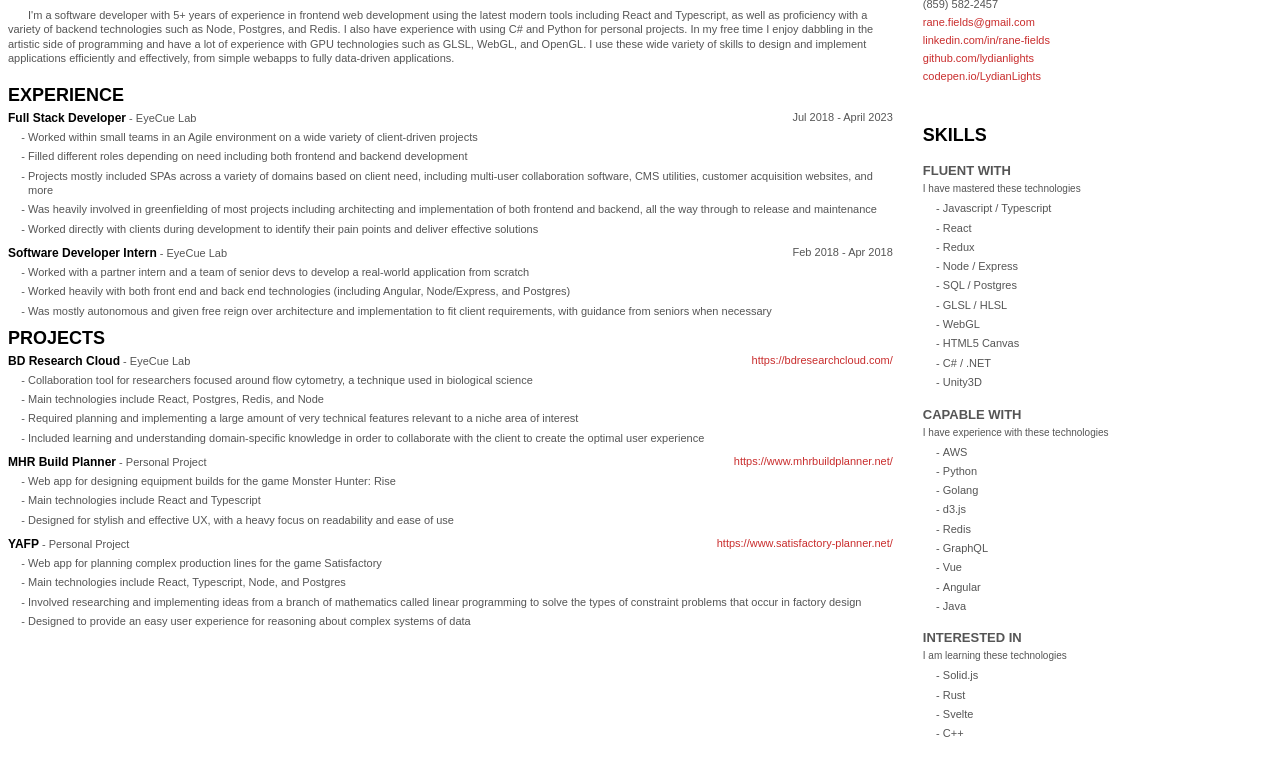
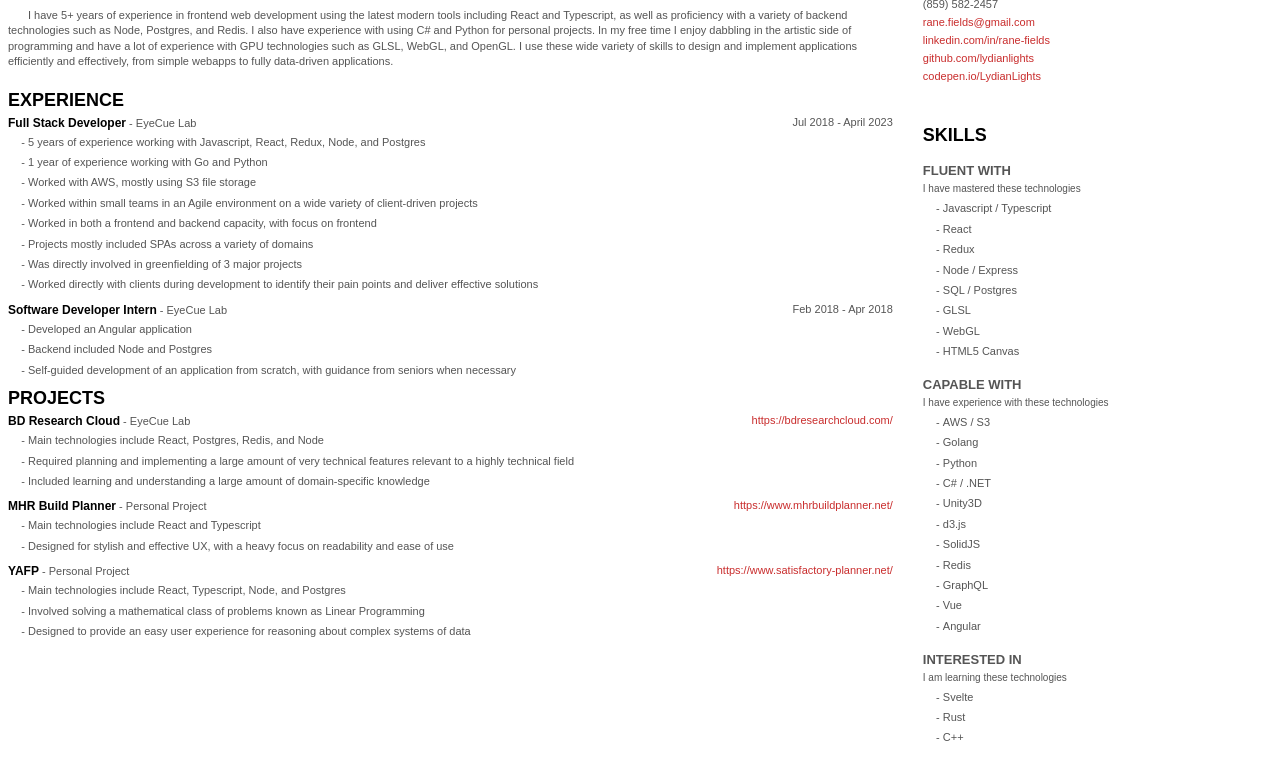
Before and after one commit to lydianlights/resume, a plain HTML site: page index.html in a window 1280 px wide. Shown: the part 97-861 px from the top of the page. Drawn offline with Linux system fonts and the light colour scheme.

Commit message:
up to date

```diff
--- a/index.html
+++ b/index.html
@@ -18,7 +18,7 @@
             <div class="section" id="bio-section">
                 <!-- <h3 class="section-title">Bio</h3> -->
                 <p>
-                    I'm a software developer with 5+ years of experience in frontend web development using the latest
+                    I have 5+ years of experience in frontend web development using the latest
                     modern tools including React and Typescript, as well as proficiency with a variety of backend
                     technologies such as Node, Postgres, and Redis. I also have experience with using C# and Python for
                     personal projects. In my free time I enjoy dabbling in the artistic side of programming and have a
@@ -37,11 +37,19 @@
                         <div>Jul 2018 - April 2023</div>
                     </div>
                     <ul>
-                        <li>Worked within small teams in an Agile environment on a wide variety of client-driven projects</li>
-                        <li>Filled different roles depending on need including both frontend and backend development</li>
-                        <li>Projects mostly included SPAs across a variety of domains based on client need, including multi-user collaboration software, CMS utilities, customer acquisition websites, and more</li>
-                        <li>Was heavily involved in greenfielding of most projects including architecting and implementation of both frontend and backend, all the way through to release and maintenance</li>
-                        <li>Worked directly with clients during development to identify their pain points and deliver effective solutions</li>
+                        <li>5 years of experience working with Javascript, React, Redux, Node, and Postgres</li>
+                        <li>1 year of experience working with Go and Python</li>
+                        <li>Worked with AWS, mostly using S3 file storage</li>
+                        <li>Worked within small teams in an Agile environment on a wide variety of client-driven
+                            projects</li>
+                        <li>Worked in both a frontend and backend capacity, with focus on frontend
+                        </li>
+                        <li>Projects mostly included SPAs across a variety of domains
+                        </li>
+                        <li>Was directly involved in greenfielding of 3 major projects
+                        </li>
+                        <li>Worked directly with clients during development to identify their pain points and deliver
+                            effective solutions</li>
                     </ul>
                 </div>
                 <div class="entry">
@@ -50,9 +58,10 @@
                         <div>Feb 2018 - Apr 2018</div>
                     </div>
                     <ul>
-                        <li>Worked with a partner intern and a team of senior devs to develop a real-world application from scratch</li>
-                        <li>Worked heavily with both front end and back end technologies (including Angular, Node/Express, and Postgres)</li>
-                        <li>Was mostly autonomous and given free reign over architecture and implementation to fit client requirements, with guidance from seniors when necessary</li>
+                        <li>Developed an Angular application</li>
+                        <li>Backend included Node and Postgres</li>
+                        <li>Self-guided development of an application from scratch, with guidance from seniors when
+                            necessary</li>
                     </ul>
                 </div>
             </div>
@@ -66,10 +75,10 @@
                         <a href="https://bdresearchcloud.com/">https://bdresearchcloud.com/</a>
                     </div>
                     <ul>
-                        <li>Collaboration tool for researchers focused around flow cytometry, a technique used in biological science</li>
                         <li>Main technologies include React, Postgres, Redis, and Node</li>
-                        <li>Required planning and implementing a large amount of very technical features relevant to a niche area of interest</li>
-                        <li>Included learning and understanding domain-specific knowledge in order to collaborate with the client to create the optimal user experience</li>
+                        <li>Required planning and implementing a large amount of very technical features relevant to a
+                            highly technical field</li>
+                        <li>Included learning and understanding a large amount of domain-specific knowledge</li>
                     </ul>
                 </div>
                 <div class="entry">
@@ -78,9 +87,9 @@
                         <a href="https://www.mhrbuildplanner.net/">https://www.mhrbuildplanner.net/</a>
                     </div>
                     <ul>
-                        <li>Web app for designing equipment builds for the game Monster Hunter: Rise</li>
                         <li>Main technologies include React and Typescript</li>
-                        <li>Designed for stylish and effective UX, with a heavy focus on readability and ease of use</li>
+                        <li>Designed for stylish and effective UX, with a heavy focus on readability and ease of use
+                        </li>
                     </ul>
                 </div>
                 <div class="entry">
@@ -89,9 +98,8 @@
                         <a href="https://www.satisfactory-planner.net/">https://www.satisfactory-planner.net/</a>
                     </div>
                     <ul>
-                        <li>Web app for planning complex production lines for the game Satisfactory</li>
                         <li>Main technologies include React, Typescript, Node, and Postgres</li>
-                        <li>Involved researching and implementing ideas from a branch of mathematics called linear programming to solve the types of constraint problems that occur in factory design</li>
+                        <li>Involved solving a mathematical class of problems known as Linear Programming</li>
                         <li>Designed to provide an easy user experience for reasoning about complex systems of data</li>
                     </ul>
                 </div>
@@ -129,11 +137,9 @@
                         <li>Redux</li>
                         <li>Node / Express</li>
                         <li>SQL / Postgres</li>
-                        <li>GLSL / HLSL</li>
+                        <li>GLSL</li>
                         <li>WebGL</li>
                         <li>HTML5 Canvas</li>
-                        <li>C# / .NET</li>
-                        <li>Unity3D</li>
                     </ul>
                 </div>
 
@@ -141,15 +147,17 @@
                     <h4 class="skills-header">Capable With</h4>
                     <small class="skills-note">I have experience with these technologies</small>
                     <ul>
-                        <li>AWS</li>
+                        <li>AWS / S3</li>
+                        <li>Golang</li>
                         <li>Python</li>
-                        <li>Golang</li>
+                        <li>C# / .NET</li>
+                        <li>Unity3D</li>
                         <li>d3.js</li>
+                        <li>SolidJS</li>
                         <li>Redis</li>
                         <li>GraphQL</li>
                         <li>Vue</li>
                         <li>Angular</li>
-                        <li>Java</li>
                     </ul>
                 </div>
 
@@ -157,9 +165,8 @@
                     <h4 class="skills-header">Interested In</h4>
                     <small class="skills-note">I am learning these technologies</small>
                     <ul>
-                        <li>Solid.js</li>
+                        <li>Svelte</li>
                         <li>Rust</li>
-                        <li>Svelte</li>
                         <li>C++</li>
                     </ul>
                 </div>
--- a/styles.css
+++ b/styles.css
@@ -15,27 +15,37 @@ body {
     font-size: 11px;
 }
 
-h1, h2, h3, h4
-p, ul, li {
+h1,
+h2,
+h3,
+h4 p,
+ul,
+li {
     margin: 0;
     padding: 0;
 }
 
 ul {
-  padding-left: 20px;
-  list-style-type: " - ";
+    padding-left: 20px;
+    list-style-type: " - ";
 }
 
-h1, h2, h3, h4 {
+h1,
+h2,
+h3,
+h4 {
     text-transform: uppercase;
 }
 
-p, li {
+p,
+li {
     margin-bottom: 5px;
-    line-height: 1.3em;
+    line-height: 1.4em;
 }
 
-div, p, li {
+div,
+p,
+li {
     color: var(--color-grey);
 }
 
```
